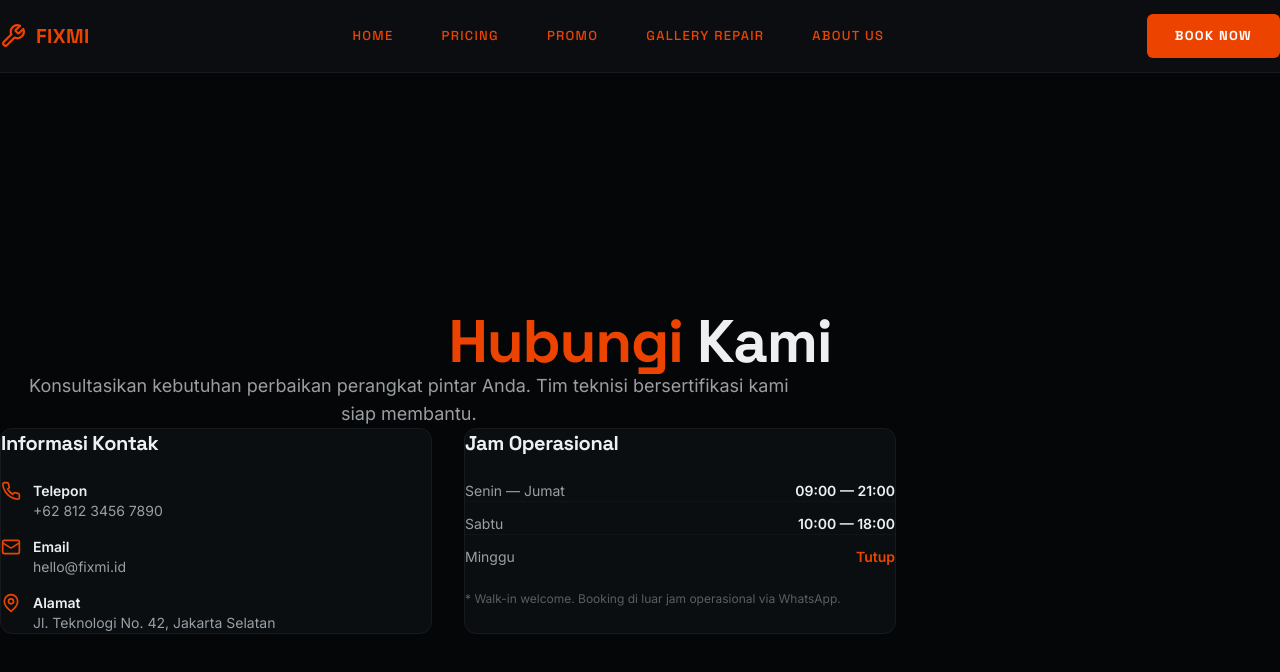
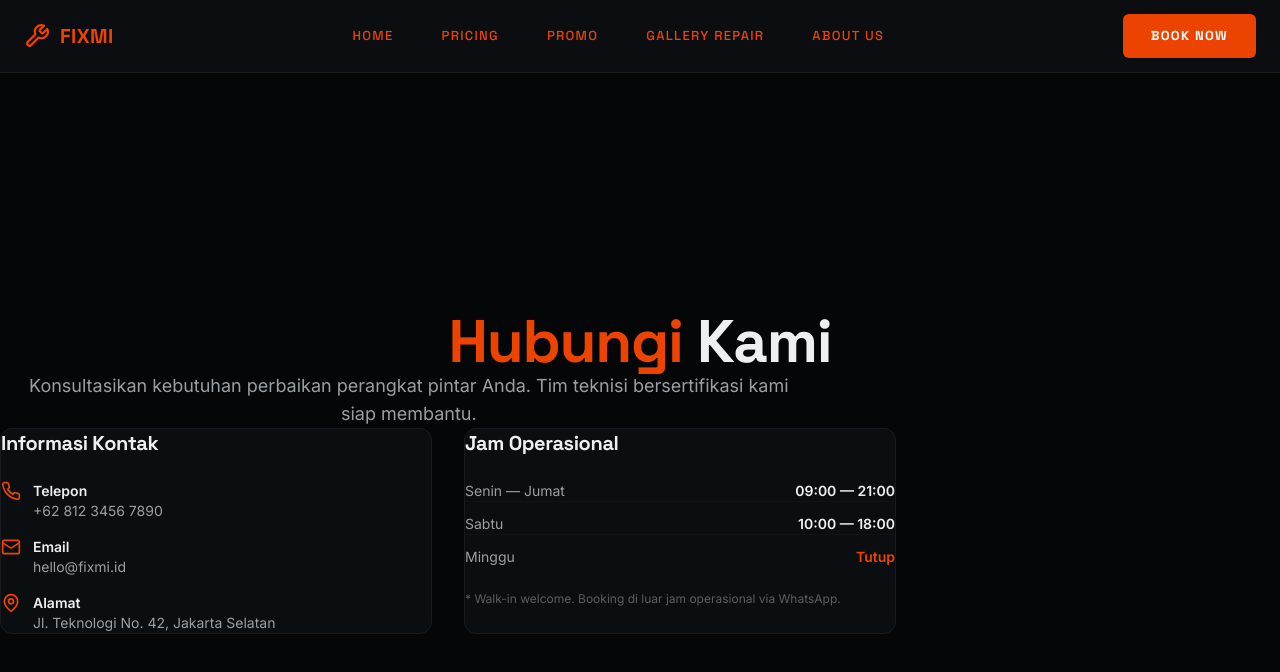
Before and after one commit to Avengeld7fold/next-js-fixmi, a Next.js app: page /contact in a window 1280 px wide. Shown: the top 672 px of the page. Built offline with nearby package versions, Linux system fonts and the light colour scheme.

Commit message:
Design: Enforce exact centered width & margins via inline styles on nav container

```diff
--- a/components/Navbar.tsx
+++ b/components/Navbar.tsx
@@ -55,8 +55,16 @@ export default function Navbar() {
       />
 
       <nav
-        className="relative z-10 mx-auto w-full max-w-7xl px-6 flex items-center justify-between"
-        style={{ height: "72px" }}
+        className="relative z-10 flex items-center justify-between"
+        style={{
+          width: "100%",
+          maxWidth: "1280px",
+          marginLeft: "auto",
+          marginRight: "auto",
+          paddingLeft: "24px",
+          paddingRight: "24px",
+          height: "72px",
+        }}
       >
         {/* Logo — Left */}
         <Link href="/" className="group flex items-center gap-2.5 no-underline shrink-0">
```
